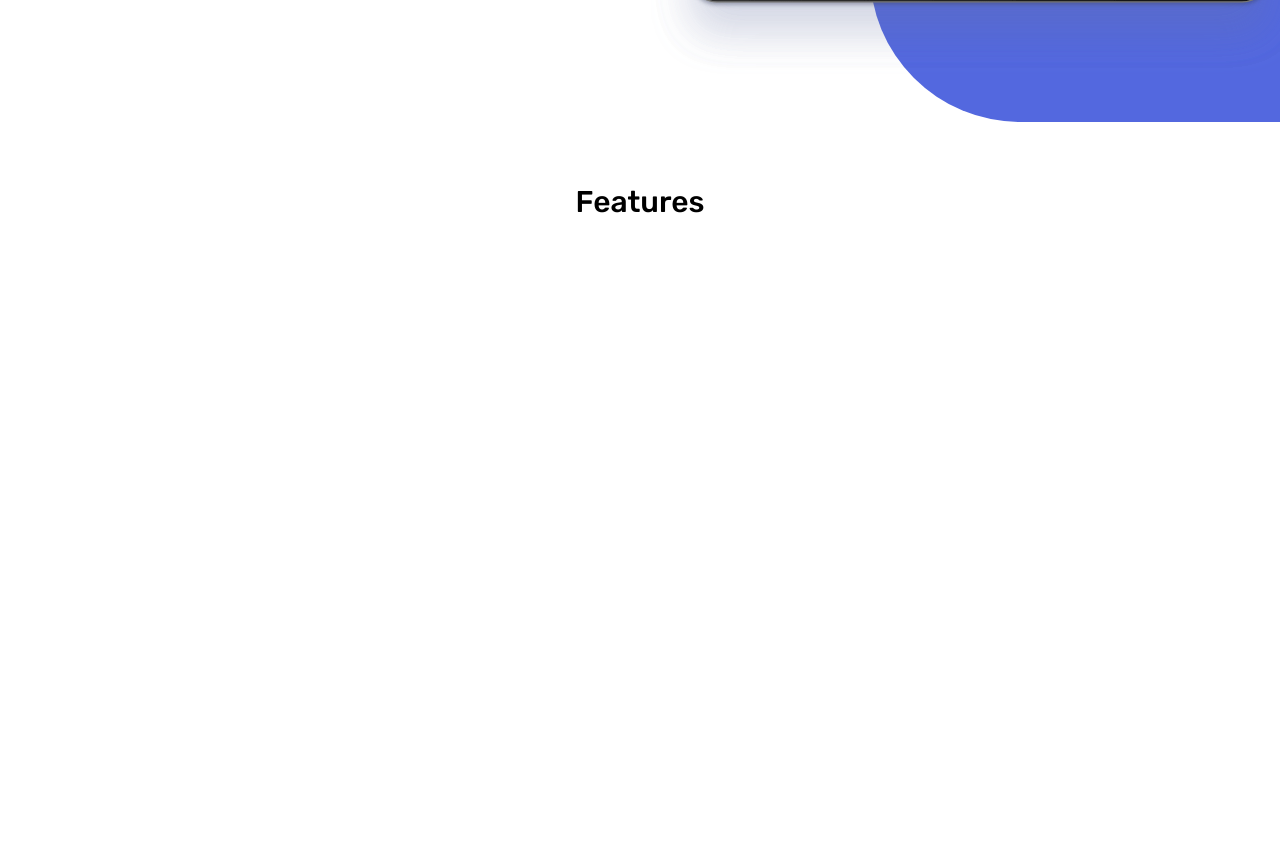
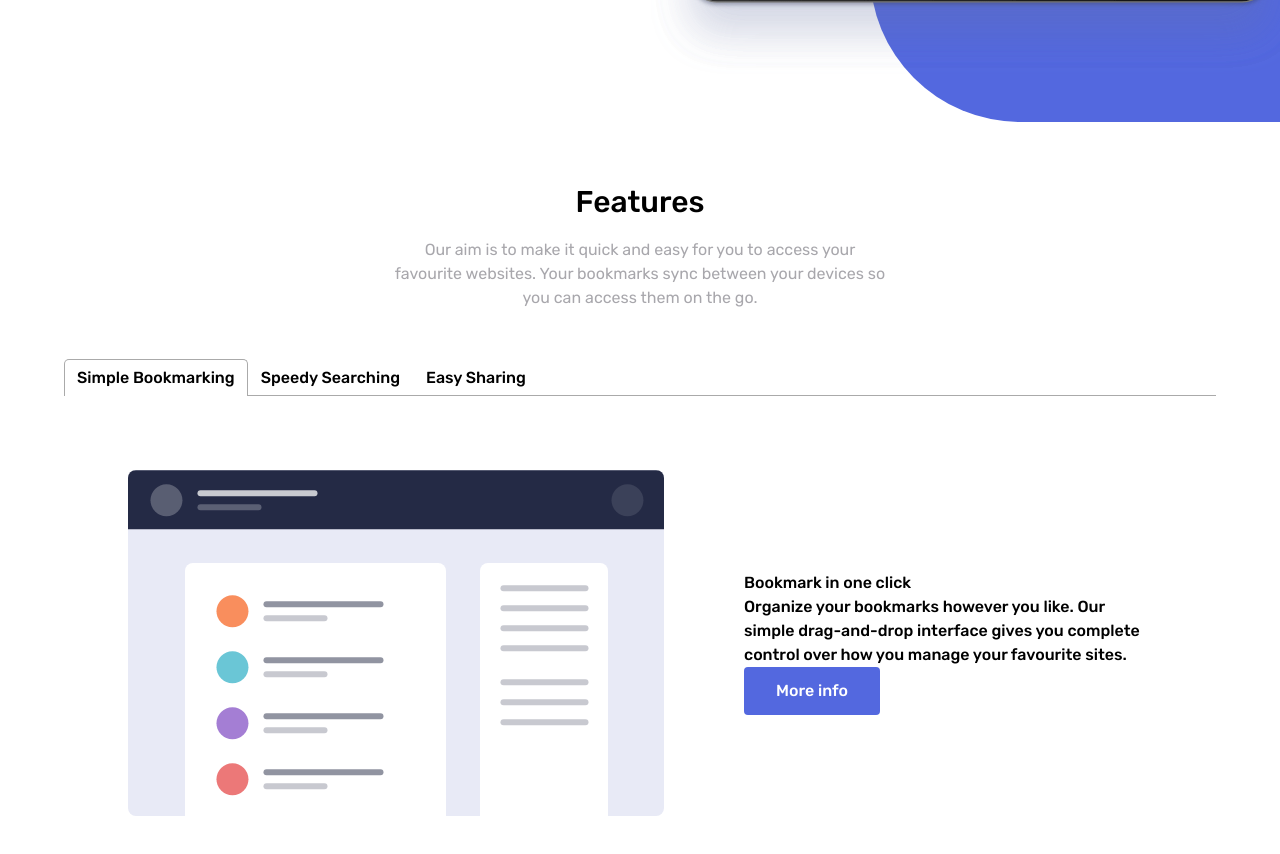
Before and after one commit to code-luanhs/bookmark, a React (Create React App) app: page / in a window 1280 px wide. Shown: the part 580-1434 px from the top of the page. Before the commit the page ends 862 px from the top, so only its background shows below. Built offline with nearby package versions, Linux system fonts and the light colour scheme.

Commit message:
feat: iniciando secao sobre as features

```diff
--- a/package.json
+++ b/package.json
@@ -9,6 +9,7 @@
     "react": "^18.2.0",
     "react-dom": "^18.2.0",
     "react-scripts": "5.0.1",
+    "react-tabs": "^6.0.0",
     "web-vitals": "^2.1.4"
   },
   "scripts": {
--- a/src/components/Features/index.js
+++ b/src/components/Features/index.js
@@ -1,8 +1,16 @@
+import TabsFeature from '../TabsFeature';
+
 function Features() {
   return (
-    <div className="max-w-container mx-auto py-16">
+    <section className="max-w-container mx-auto py-16">
       <h2 className="text-center text-h2">Features</h2>
-    </div>
+      <p className="text-gray font-normal text-center mx-auto mt-5 mb-12 max-w-[500px]">
+        Our aim is to make it quick and easy for you to access your favourite websites.
+        Your bookmarks sync between your devices so you can access them on the go.
+      </p>
+
+      <TabsFeature />
+    </section>
   )
 }
 
--- a/src/components/Header/index.js
+++ b/src/components/Header/index.js
@@ -2,14 +2,14 @@ import Navbar from '../Navbar';
 
 function Header() {
   return (
-    <div className="flex items-center justify-between max-w-container mx-auto py-12">
+    <header className="flex items-center justify-between max-w-container mx-auto py-12">
       <img
         src="images/logo-bookmark.svg"
         alt="Logo"
         loading="lazy"
       />
       <Navbar />
-    </div>
+    </header>
   );
 }
 
--- a/src/components/Intro/index.js
+++ b/src/components/Intro/index.js
@@ -1,6 +1,6 @@
 function Intro() {
   return (
-    <div className="overflow-hidden">
+    <section className="overflow-hidden">
       <div className="max-w-container mx-auto py-12 flex items-center justify-between relative">
         <div className="max-w-[475px]">
           <h1 className="text-h1">A Simple Bookmark Manager</h1>
@@ -30,7 +30,7 @@ function Intro() {
         />
         <div className="block absolute z-0 bottom-0 left-[70%] w-full max-w-350px h-80 bg-soft-blue rounded-bl-[150px]"></div>
       </div>
-    </div>
+    </section>
   );
 }
 
--- /dev/null
+++ b/src/components/TabsFeature/index.js
@@ -0,0 +1,38 @@
+import { Tab, Tabs, TabList, TabPanel } from 'react-tabs';
+import 'react-tabs/style/react-tabs.css';
+
+function TabsFeature(){
+  return (
+    <Tabs>
+      <TabList>
+        <Tab>Simple Bookmarking</Tab>
+        <Tab>Speedy Searching</Tab>
+        <Tab>Easy Sharing</Tab>
+      </TabList>
+
+      <TabPanel>
+        <div className="flex justify-center items-center p-16 gap-x-20">
+          <img
+            src='images/illustration-features-tab-1.svg'
+          />
+          <div>
+            <h3>Bookmark in one click</h3>
+            <p>
+              Organize your bookmarks however you like.
+              Our simple drag-and-drop interface gives you complete control over how you manage your favourite sites.
+            </p>
+            <a className="inline-block text-white bg-soft-blue rounded py-3 px-8" href="#">More info</a>
+          </div>
+        </div>
+      </TabPanel>
+      <TabPanel>
+        <h2>Speedy Searching</h2>
+      </TabPanel>
+      <TabPanel>
+        <h2>Easy Sharing</h2>
+      </TabPanel>
+    </Tabs>
+  )
+}
+
+export default TabsFeature;
--- a/src/index.css
+++ b/src/index.css
@@ -3,7 +3,7 @@
 @tailwind utilities;
 
 @layer base {
-	html {
-		font-family: 'Rubik', sans-serif;
-	}
+  html {
+    font-family: 'Rubik', sans-serif;
+  }
 }
```
Also changed, not shown: 1 other file (tests, documents, lock files or other folders).
